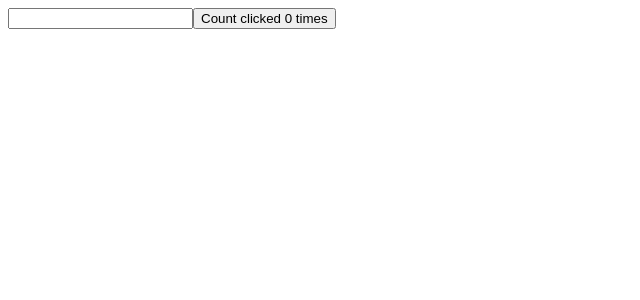
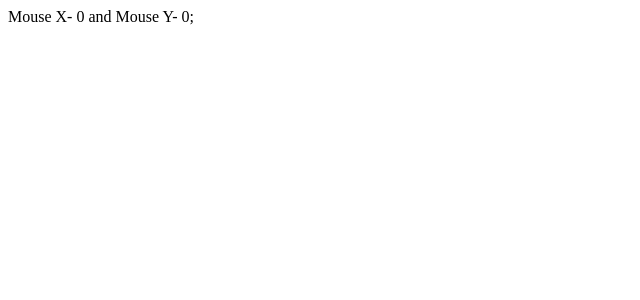
Before and after one commit to Syed-Sadman/Codev-React, a React (Create React App) app: page / in a window 1280 px wide. Shown: the top 300 px of the page, without its empty margins (0-640 px from the left). Built offline with nearby package versions, Linux system fonts and the light colour scheme.

Commit message:
Run effects only once

```diff
--- a/src/App.js
+++ b/src/App.js
@@ -12,7 +12,8 @@
 //import PureComp from './comp/PureComp'
 // import Table from './comp/Table'
 
-import UseEffect from "./funcComp/UseEffect";
+import MouseHook from "./funcComp/MouseHook";
+//import UseEffect from "./funcComp/UseEffect";
 
 //import ClassCount from "./funcComp/ClassCount";
 //import HooCountTwo from "./funcComp/HooCountTwo";
@@ -46,8 +47,8 @@
       {/* <UseStateHook/> */}
     {/* <HookCountFour/> */}
       {/* <HooCountTwo/> */}
-      <UseEffect/>
-
+      {/* <UseEffect/> */}
+    <MouseHook/>
     </div>
 
     )
--- /dev/null
+++ b/src/funcComp/MouseHook.js
@@ -0,0 +1,26 @@
+import React,{useState,useEffect} from 'react'
+
+function MouseHook() {
+    const [x,setX]=useState(0);
+    const [y,setY]=useState(0);
+
+
+    const logMousePosition=(e)=>{
+        console.log("function mouse position run")
+        setX(e.clientX);
+        setY(e.clientY);
+    }
+
+    useEffect(()=>{
+        console.log('useEffect run')
+        window.addEventListener('mousemove',logMousePosition)
+    },[])
+
+    return (
+        <div>
+            Mouse X- {x} and Mouse Y- {y};
+        </div>
+    )
+}
+
+export default MouseHook
```
